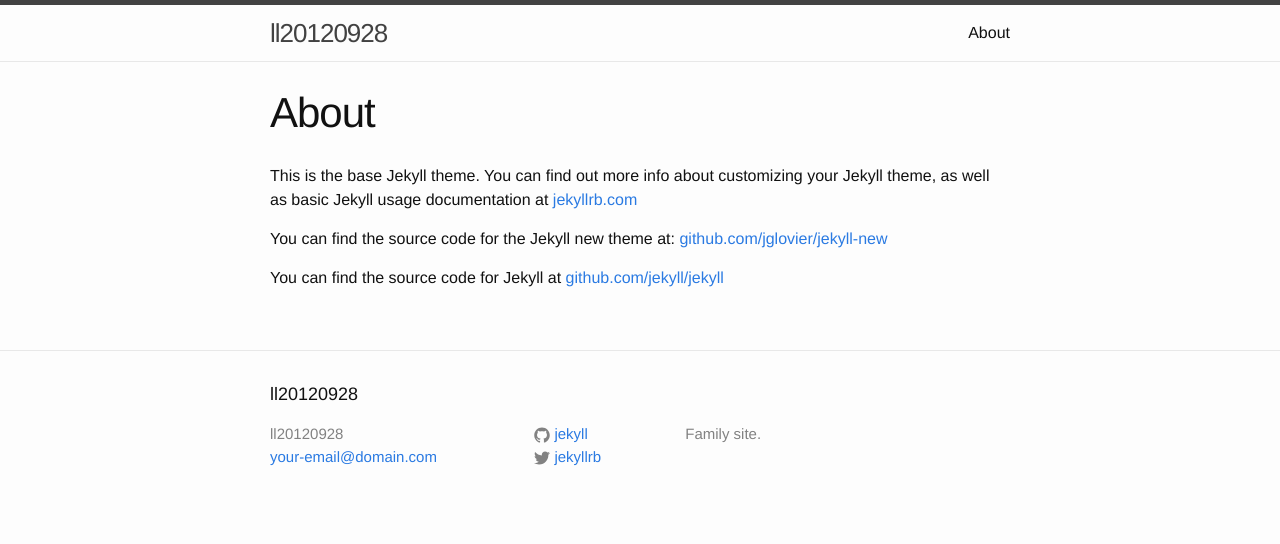
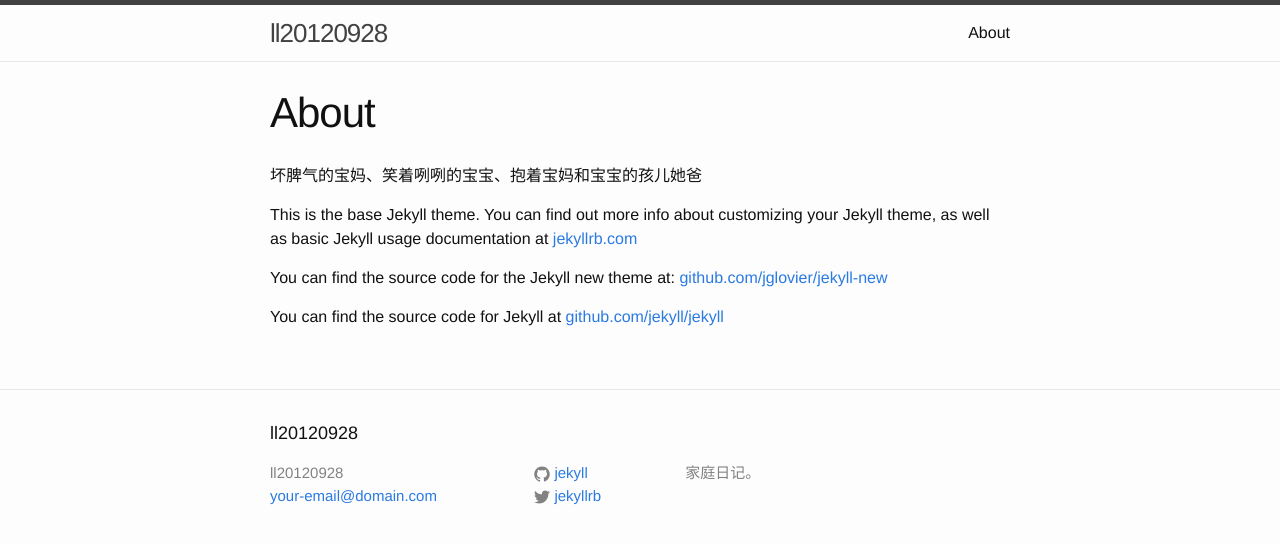
Before and after one commit to ll20120928/ll20120928.github.io, a Jekyll site: the page built from about.md, in a window 1280 px wide. Shown: the top 544 px of the page. Built offline with Jekyll 4.4.1, drawn with Linux system fonts in a browser that asks for light colours.

Commit message:
following first post

```diff
--- a/_config.yml
+++ b/_config.yml
@@ -2,7 +2,7 @@
 title: ll20120928
 email: your-email@domain.com
 description: > # this means to ignore newlines until "baseurl:"
-  Family site.
+  家庭日记。
 baseurl: "" # the subpath of your site, e.g. /blog/
 url: "http://yourdomain.com" # the base hostname & protocol for your site
 twitter_username: jekyllrb
--- a/about.md
+++ b/about.md
@@ -4,6 +4,8 @@ title: About
 permalink: /about/
 ---
 
+坏脾气的宝妈、笑着咧咧的宝宝、抱着宝妈和宝宝的孩儿她爸
+
 This is the base Jekyll theme. You can find out more info about customizing your Jekyll theme, as well as basic Jekyll usage documentation at [jekyllrb.com](http://jekyllrb.com/)
 
 You can find the source code for the Jekyll new theme at: [github.com/jglovier/jekyll-new](https://github.com/jglovier/jekyll-new)
```
